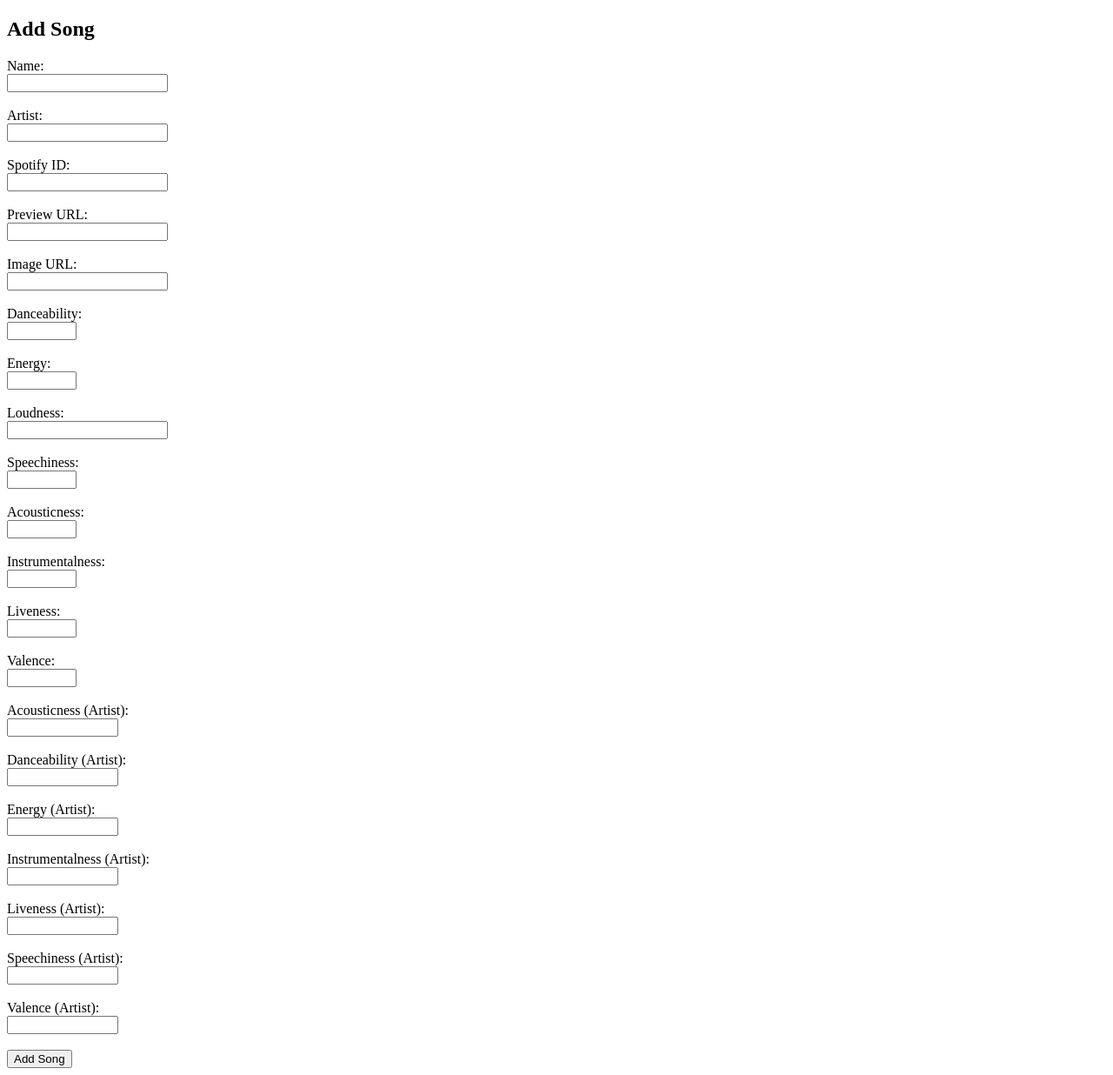
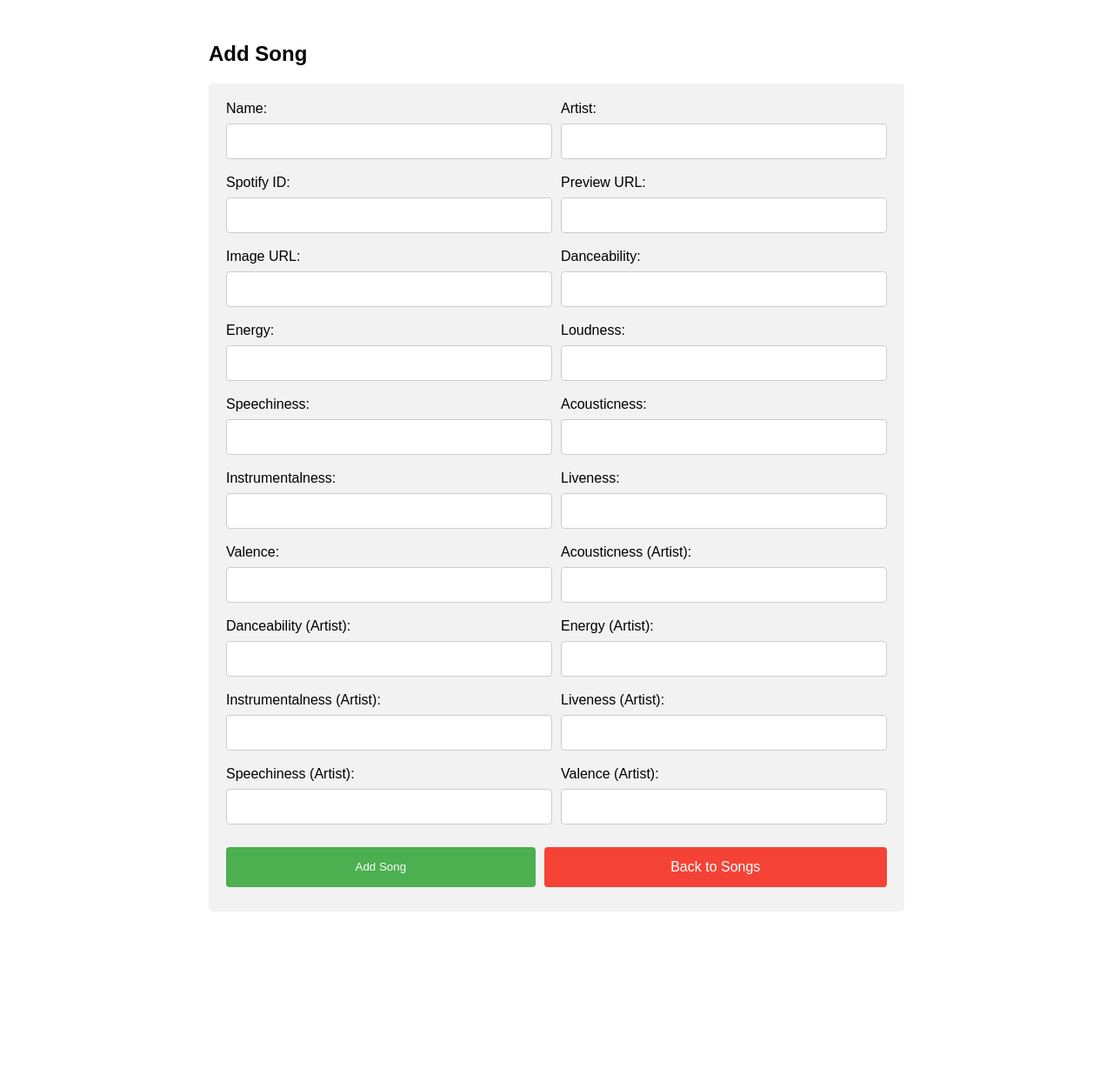
Before and after one commit to tanvir0188/Music-library, a PHP site: page /addSongForm.html in a window 1280 px wide. Shown: the whole page at 87% size. After the commit the page ends 1048 px from the top, so only its background shows below. Run offline with PHP 8.4, Linux system fonts and the light colour scheme.

Commit message:
addsongform css added, songs.php css added

```diff
--- a/admin panel/addSongForm.html
+++ b/admin panel/addSongForm.html
@@ -1,74 +1,194 @@
 <!DOCTYPE html>
 <html lang="en">
+
 <head>
     <meta charset="UTF-8">
     <meta name="viewport" content="width=device-width, initial-scale=1.0">
     <title>Add Song</title>
+    <style>
+        body {
+            font-family: Arial, sans-serif;
+        }
+
+        .container {
+            max-width: 800px;
+            margin: 0 auto;
+            padding: 20px;
+        }
+
+        .add-song {
+            background-color: #f2f2f2;
+            padding: 20px;
+            border-radius: 5px;
+        }
+
+        .form-group {
+            display: flex;
+            flex-wrap: wrap;
+            gap: 10px;
+        }
+
+        .form-group div {
+            flex: 1 1 calc(50% - 10px);
+        }
+
+        .form-group div.full-width {
+            flex: 1 1 100%;
+        }
+
+        input[type=text], input[type=number] {
+            width: 100%;
+            padding: 12px;
+            margin: 8px 0;
+            border: 1px solid #ccc;
+            border-radius: 4px;
+            box-sizing: border-box;
+        }
+
+        input[type=submit], .btn-back {
+            width: 48%;
+            background-color: #4CAF50;
+            color: white;
+            padding: 14px 20px;
+            margin: 8px 0;
+            border: none;
+            border-radius: 4px;
+            cursor: pointer;
+            text-align: center;
+            text-decoration: none;
+            display: inline-block;
+        }
+
+        input[type=submit]:hover, .btn-back:hover {
+            background-color: #45a049;
+        }
+
+        .btn-back {
+            background-color: #f44336;
+        }
+
+        .button-group {
+            display: flex;
+            justify-content: space-between;
+            gap: 10px;
+        }
+    </style>
 </head>
+
 <body>
-    <h2>Add Song</h2>
-    <form action="addSong.php" method="POST">
-        <label for="name">Name:</label><br>
-        <input type="text" id="name" name="name" required><br><br>
+    <div class="container">
+        <h2>Add Song</h2>
+        <div class="add-song">
+            <form action="addSong.php" method="POST">
+                <div class="form-group">
+                    <div>
+                        <label for="name">Name:</label>
+                        <input type="text" id="name" name="name" required>
+                    </div>
 
-        <label for="artist">Artist:</label><br>
-        <input type="text" id="artist" name="artist" required><br><br>
+                    <div>
+                        <label for="artist">Artist:</label>
+                        <input type="text" id="artist" name="artist" required>
+                    </div>
 
-        <label for="spotify_id">Spotify ID:</label><br>
-        <input type="text" id="spotify_id" name="spotify_id" required><br><br>
+                    <div>
+                        <label for="spotify_id">Spotify ID:</label>
+                        <input type="text" id="spotify_id" name="spotify_id" required>
+                    </div>
 
-        <label for="preview">Preview URL:</label><br>
-        <input type="text" id="preview" name="preview"><br><br>
+                    <div>
+                        <label for="preview">Preview URL:</label>
+                        <input type="text" id="preview" name="preview">
+                    </div>
 
-        <label for="image_url">Image URL:</label><br>
-        <input type="text" id="image_url" name="image_url"><br><br>
+                    <div>
+                        <label for="image_url">Image URL:</label>
+                        <input type="text" id="image_url" name="image_url">
+                    </div>
 
-        <label for="danceability">Danceability:</label><br>
-        <input type="number" id="danceability" name="danceability" min="0" max="1" step="0.001"><br><br>
+                    <div>
+                        <label for="danceability">Danceability:</label>
+                        <input type="number" id="danceability" name="danceability" min="0" max="1" step="0.001">
+                    </div>
 
-        <label for="energy">Energy:</label><br>
-        <input type="number" id="energy" name="energy" min="0" max="1" step="0.001"><br><br>
+                    <div>
+                        <label for="energy">Energy:</label>
+                        <input type="number" id="energy" name="energy" min="0" max="1" step="0.001">
+                    </div>
 
-        <label for="loudness">Loudness:</label><br>
-        <input type="number" id="loudness" name="loudness" step="0.001"><br><br>
+                    <div>
+                        <label for="loudness">Loudness:</label>
+                        <input type="number" id="loudness" name="loudness" step="0.001">
+                    </div>
 
-        <label for="speechiness">Speechiness:</label><br>
-        <input type="number" id="speechiness" name="speechiness" min="0" max="1" step="0.001"><br><br>
+                    <div>
+                        <label for="speechiness">Speechiness:</label>
+                        <input type="number" id="speechiness" name="speechiness" min="0" max="1" step="0.001">
+                    </div>
 
-        <label for="acousticness">Acousticness:</label><br>
-        <input type="number" id="acousticness" name="acousticness" min="0" max="1" step="0.001"><br><br>
+                    <div>
+                        <label for="acousticness">Acousticness:</label>
+                        <input type="number" id="acousticness" name="acousticness" min="0" max="1" step="0.001">
+                    </div>
 
-        <label for="instrumentalness">Instrumentalness:</label><br>
-        <input type="number" id="instrumentalness" name="instrumentalness" min="0" max="1" step="0.001"><br><br>
+                    <div>
+                        <label for="instrumentalness">Instrumentalness:</label>
+                        <input type="number" id="instrumentalness" name="instrumentalness" min="0" max="1" step="0.001">
+                    </div>
 
-        <label for="liveness">Liveness:</label><br>
-        <input type="number" id="liveness" name="liveness" min="0" max="1" step="0.001"><br><br>
+                    <div>
+                        <label for="liveness">Liveness:</label>
+                        <input type="number" id="liveness" name="liveness" min="0" max="1" step="0.001">
+                    </div>
 
-        <label for="valence">Valence:</label><br>
-        <input type="number" id="valence" name="valence" min="0" max="1" step="0.001"><br><br>
+                    <div>
+                        <label for="valence">Valence:</label>
+                        <input type="number" id="valence" name="valence" min="0" max="1" step="0.001">
+                    </div>
 
-        <label for="acousticness_artist">Acousticness (Artist):</label><br>
-        <input type="number" id="acousticness_artist" name="acousticness_artist" min="0" max="1" step="0.000000001"><br><br>
+                    <div>
+                        <label for="acousticness_artist">Acousticness (Artist):</label>
+                        <input type="number" id="acousticness_artist" name="acousticness_artist" min="0" max="1" step="0.000000001">
+                    </div>
 
-        <label for="danceability_artist">Danceability (Artist):</label><br>
-        <input type="number" id="danceability_artist" name="danceability_artist" min="0" max="1" step="0.000000001"><br><br>
+                    <div>
+                        <label for="danceability_artist">Danceability (Artist):</label>
+                        <input type="number" id="danceability_artist" name="danceability_artist" min="0" max="1" step="0.000000001">
+                    </div>
 
-        <label for="energy_artist">Energy (Artist):</label><br>
-        <input type="number" id="energy_artist" name="energy_artist" min="0" max="1" step="0.000000001"><br><br>
+                    <div>
+                        <label for="energy_artist">Energy (Artist):</label>
+                        <input type="number" id="energy_artist" name="energy_artist" min="0" max="1" step="0.000000001">
+                    </div>
 
-        <label for="instrumentalness_artist">Instrumentalness (Artist):</label><br>
-        <input type="number" id="instrumentalness_artist" name="instrumentalness_artist" min="0" max="1" step="0.000000001"><br><br>
+                    <div>
+                        <label for="instrumentalness_artist">Instrumentalness (Artist):</label>
+                        <input type="number" id="instrumentalness_artist" name="instrumentalness_artist" min="0" max="1" step="0.000000001">
+                    </div>
 
-        <label for="liveness_artist">Liveness (Artist):</label><br>
-        <input type="number" id="liveness_artist" name="liveness_artist" min="0" max="1" step="0.000000001"><br><br>
+                    <div>
+                        <label for="liveness_artist">Liveness (Artist):</label>
+                        <input type="number" id="liveness_artist" name="liveness_artist" min="0" max="1" step="0.000000001">
+                    </div>
 
-        <label for="speechiness_artist">Speechiness (Artist):</label><br>
-        <input type="number" id="speechiness_artist" name="speechiness_artist" min="0" max="1" step="0.000000001"><br><br>
+                    <div>
+                        <label for="speechiness_artist">Speechiness (Artist):</label>
+                        <input type="number" id="speechiness_artist" name="speechiness_artist" min="0" max="1" step="0.000000001">
+                    </div>
 
-        <label for="valence_artist">Valence (Artist):</label><br>
-        <input type="number" id="valence_artist" name="valence_artist" min="0" max="1" step="0.000000001"><br><br>
+                    <div>
+                        <label for="valence_artist">Valence (Artist):</label>
+                        <input type="number" id="valence_artist" name="valence_artist" min="0" max="1" step="0.000000001">
+                    </div>
 
-        <input type="submit" value="Add Song">
-    </form>
+                    <div class="full-width button-group">
+                        <input type="submit" value="Add Song">
+                        <a href="songs.php" class="btn-back">Back to Songs</a>
+                    </div>
+                </div>
+            </form>
+        </div>
+    </div>
 </body>
+
 </html>
```
Also changed, not shown: admin panel/songs.php (+75 -7 lines).
